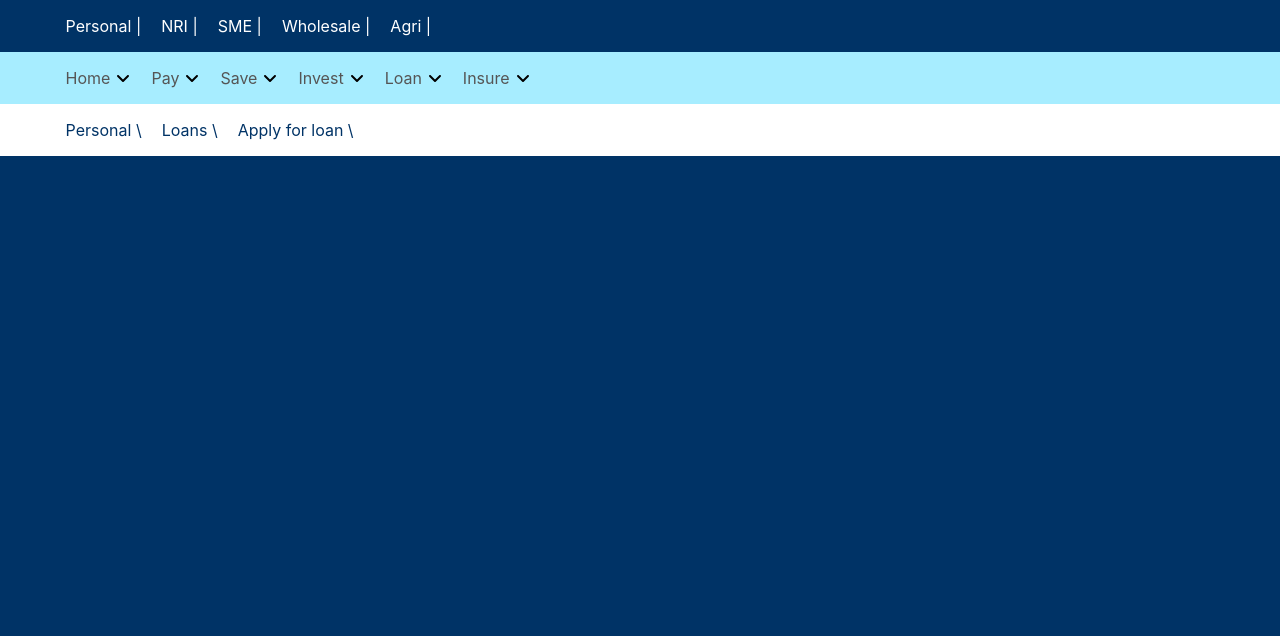
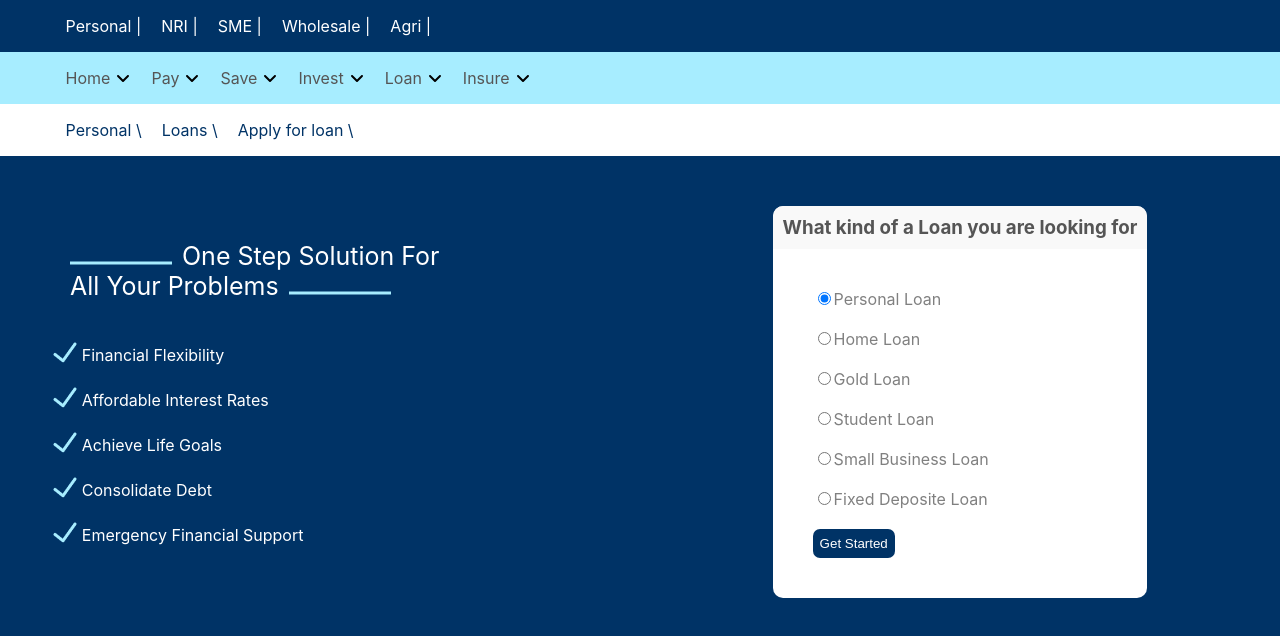
Before and after one commit to Pallavi442/assignment7, a React (Create React App) app: page / in a window 1280 px wide. Shown: the top 636 px of the page. Built offline with nearby package versions, Linux system fonts and the light colour scheme.

Commit message:
router changes

```diff
--- a/src/App.js
+++ b/src/App.js
@@ -10,7 +10,7 @@ function App() {
       <div className="App">
         <NavbarMain />
         <Routes>
-          {/* <Route path="/" element={<PersonalLoan />} /> */}
+          <Route path="/" element={<PersonalLoan />} />
           <Route path="/loan" element={<PersonalLoan />} />
         </Routes>
       </div>
```
